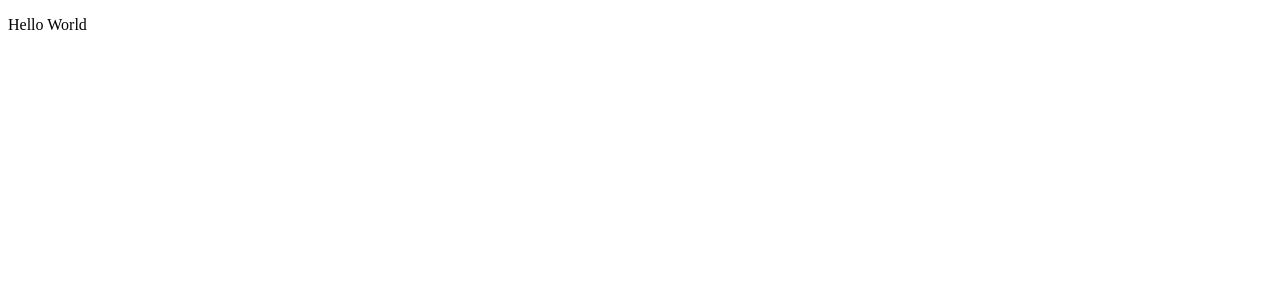
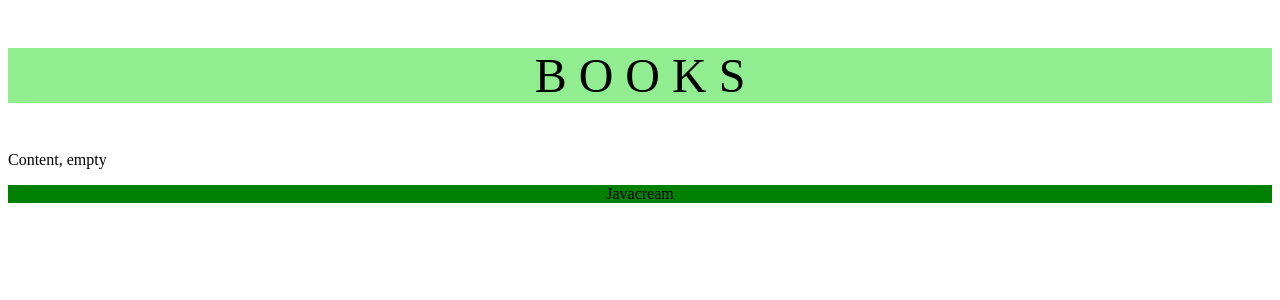
Before and after one commit to Javacream/org.javacream.training.react, a React (Create React App) app in the folder training/: page / in a window 1280 px wide. Shown: the top 300 px of the page. Built offline with nearby package versions, Linux system fonts and the light colour scheme.

Commit message:
implement simple Books layout

```diff
--- a/training/src/App.js
+++ b/training/src/App.js
@@ -1,8 +1,15 @@
 import './App.css';
+import Content from './books/Content';
+import Footer from './books/Footer';
+import Header from './books/Header';
 
 function App() {
   return (
-    <p>Hello World</p>
+    <>
+    <Header></Header>
+    <Content></Content>
+    <Footer></Footer>
+    </>
   );
 }
 
--- /dev/null
+++ b/training/src/books/Content.js
@@ -0,0 +1,7 @@
+export default function Content(){
+    return (
+        <>
+        <p>Content, empty</p>
+        </>
+    )
+}
--- /dev/null
+++ b/training/src/books/Footer.js
@@ -0,0 +1,8 @@
+import styles from './Footer.module.css'
+
+export default function Footer(){
+    const footerText = "Javacream"
+    return (
+        <><p className = {styles.style}>{footerText}</p></>
+    )
+}
--- /dev/null
+++ b/training/src/books/Footer.module.css
@@ -0,0 +1,5 @@
+.style {
+    background-color: green;
+    text-align: center;
+    font-size: 12pt;
+}
--- /dev/null
+++ b/training/src/books/Header.js
@@ -0,0 +1,8 @@
+import styles from './Header.module.css'
+
+export default function Header(){
+    const appTitle = "B O O K S"
+    return (
+        <><p className = {styles.style}>{appTitle}</p></>
+    )
+}
--- /dev/null
+++ b/training/src/books/Header.module.css
@@ -0,0 +1,6 @@
+.style {
+    background-color: lightgreen;
+    text-align: center;
+    font-size: 36pt;
+
+}
```
